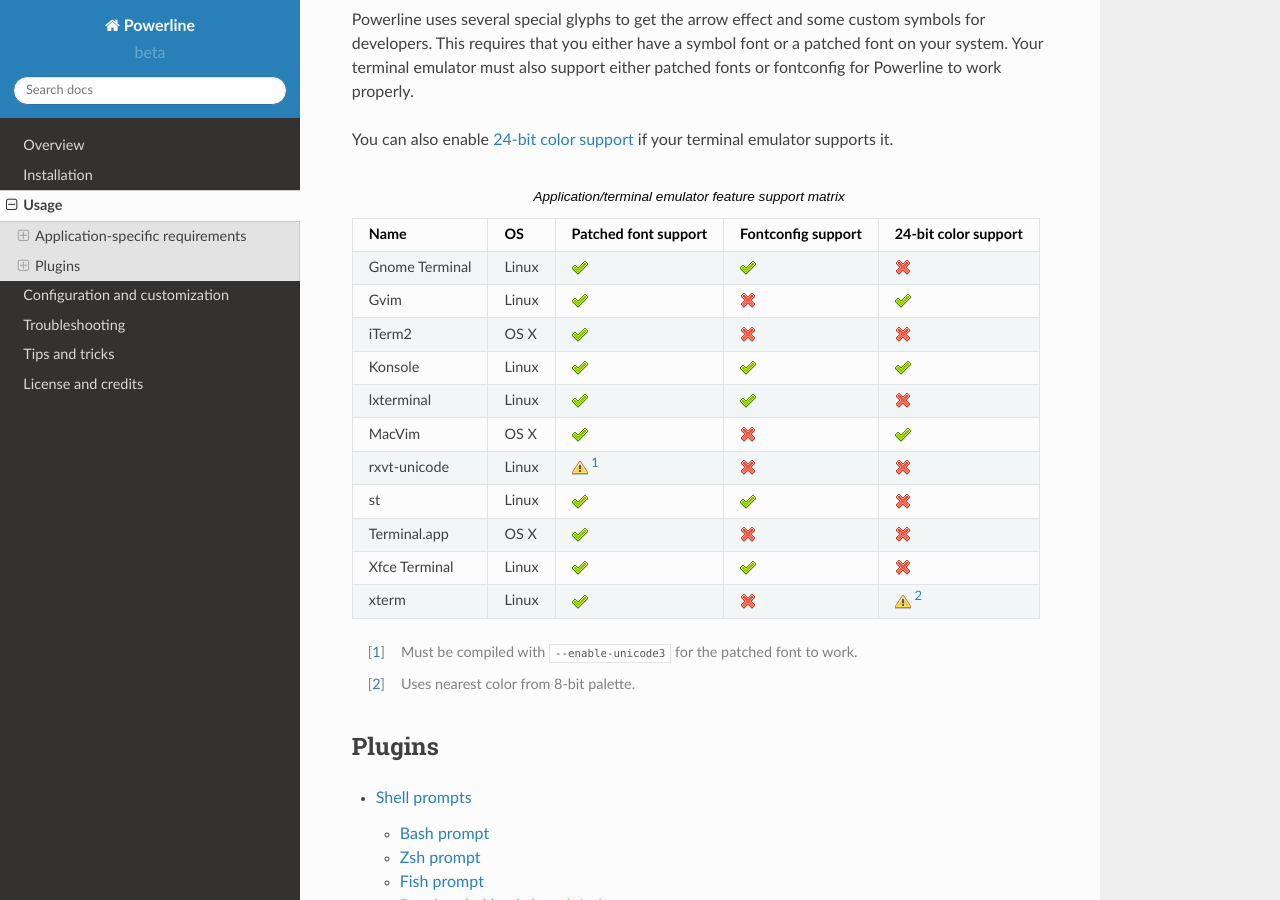
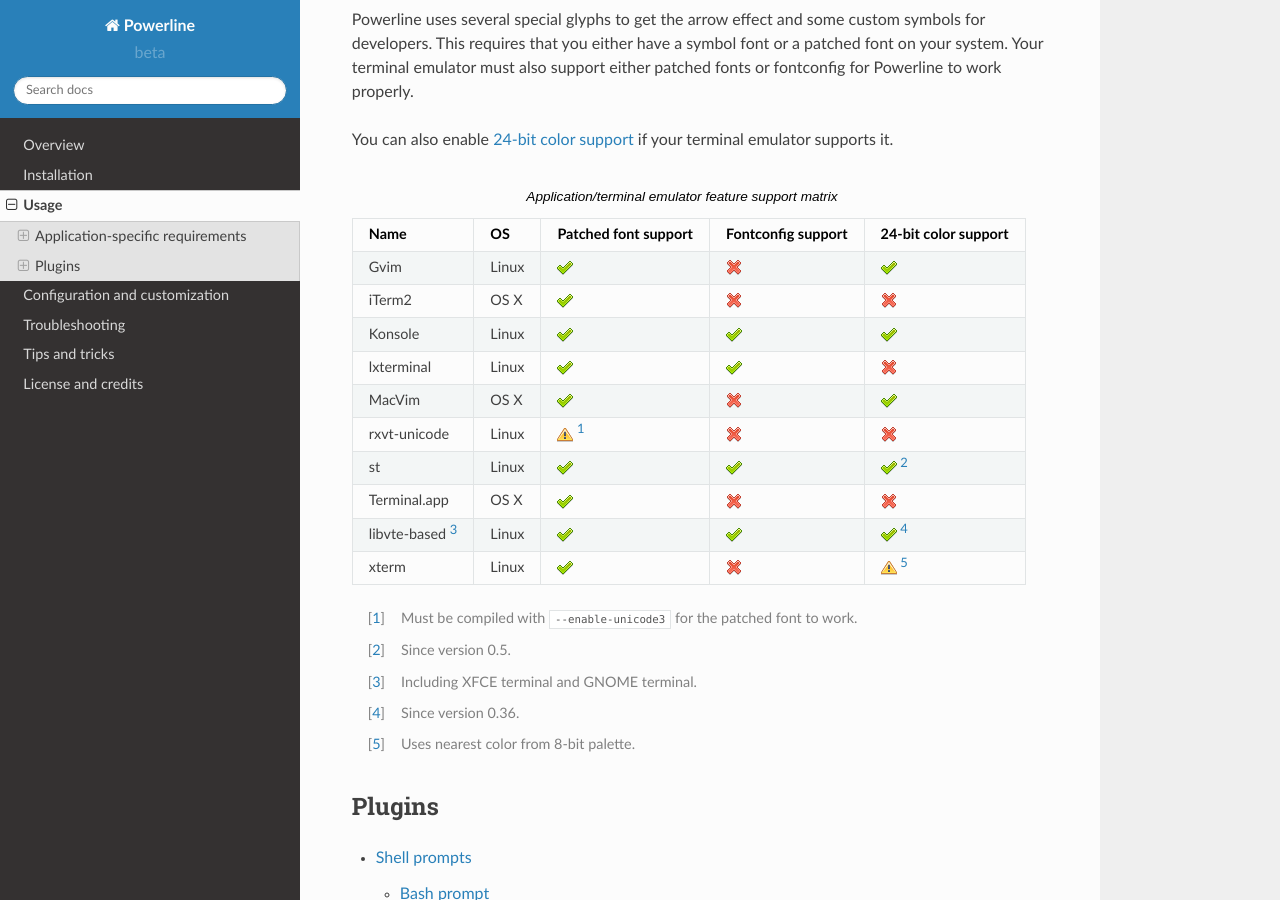
Before and after one commit to someyooyo/someyooyo, a Sphinx documentation site: the page built from docs/source/usage.rst, in a window 1280 px wide and 900 px high, scrolled down 551 px. Built offline with Sphinx 7.4.7 and the Read the Docs theme 2.0.0, drawn with Linux system fonts in a browser that asks for light colours.

Commit message:
Update terminal support matrix
Fixes #763
Closes #660

```diff
--- a/docs/source/usage.rst
+++ b/docs/source/usage.rst
@@ -38,16 +38,15 @@ if your terminal emulator supports it.
    ===================== ======= ===================== ===================== =====================
    Name                  OS      Patched font support  Fontconfig support    24-bit color support
    ===================== ======= ===================== ===================== =====================
-   Gnome Terminal        Linux   |i_yes|               |i_yes|               |i_no|
    Gvim                  Linux   |i_yes|               |i_no|                |i_yes|
    iTerm2                OS X    |i_yes|               |i_no|                |i_no|
    Konsole               Linux   |i_yes|               |i_yes|               |i_yes|
    lxterminal            Linux   |i_yes|               |i_yes|               |i_no|
    MacVim                OS X    |i_yes|               |i_no|                |i_yes|
    rxvt-unicode          Linux   |i_partial| [#]_      |i_no|                |i_no|
-   st                    Linux   |i_yes|               |i_yes|               |i_no|
+   st                    Linux   |i_yes|               |i_yes|               |i_yes| [#]_
    Terminal.app          OS X    |i_yes|               |i_no|                |i_no|
-   Xfce Terminal         Linux   |i_yes|               |i_yes|               |i_no|
+   libvte-based [#]_     Linux   |i_yes|               |i_yes|               |i_yes| [#]_
    xterm                 Linux   |i_yes|               |i_no|                |i_partial| [#]_
    ===================== ======= ===================== ===================== =====================
 
@@ -55,8 +54,10 @@ if your terminal emulator supports it.
 .. |i_no| image:: _static/img/icons/cross.png
 .. |i_partial| image:: _static/img/icons/error.png
 
-.. [#] Must be compiled with ``--enable-unicode3`` for the
-   patched font to work.
+.. [#] Must be compiled with ``--enable-unicode3`` for the patched font to work.
+.. [#] Since version 0.5.
+.. [#] Including XFCE terminal and GNOME terminal.
+.. [#] Since version 0.36.
 .. [#] Uses nearest color from 8-bit palette.
 
 Plugins
```
